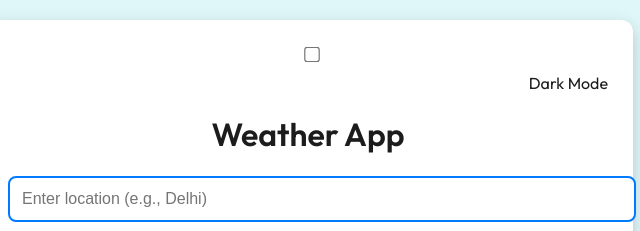
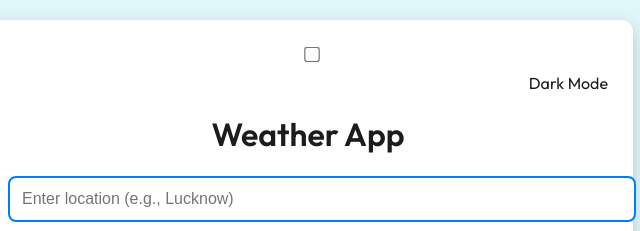
Before and after one commit to Arjun-codess/weather, a plain HTML site: page weather/index.html in a window 1280 px wide. Shown: the top 231 px of the page, 332-972 px from the left. Drawn offline with nearby package versions, Linux system fonts and the light colour scheme.

Commit message:
Update index.html

```diff
--- a/weather/index.html
+++ b/weather/index.html
@@ -20,7 +20,7 @@
 
     <h1>Weather App</h1>
 
-    <input type="text" id="locationInput" placeholder="Enter location (e.g., Delhi)">
+    <input type="text" id="locationInput" placeholder="Enter location (e.g., Lucknow)">
     <button onclick="getWeather()">Get Weather</button>
 
     <div class="weather-info" id="weatherInfo"></div>
```
